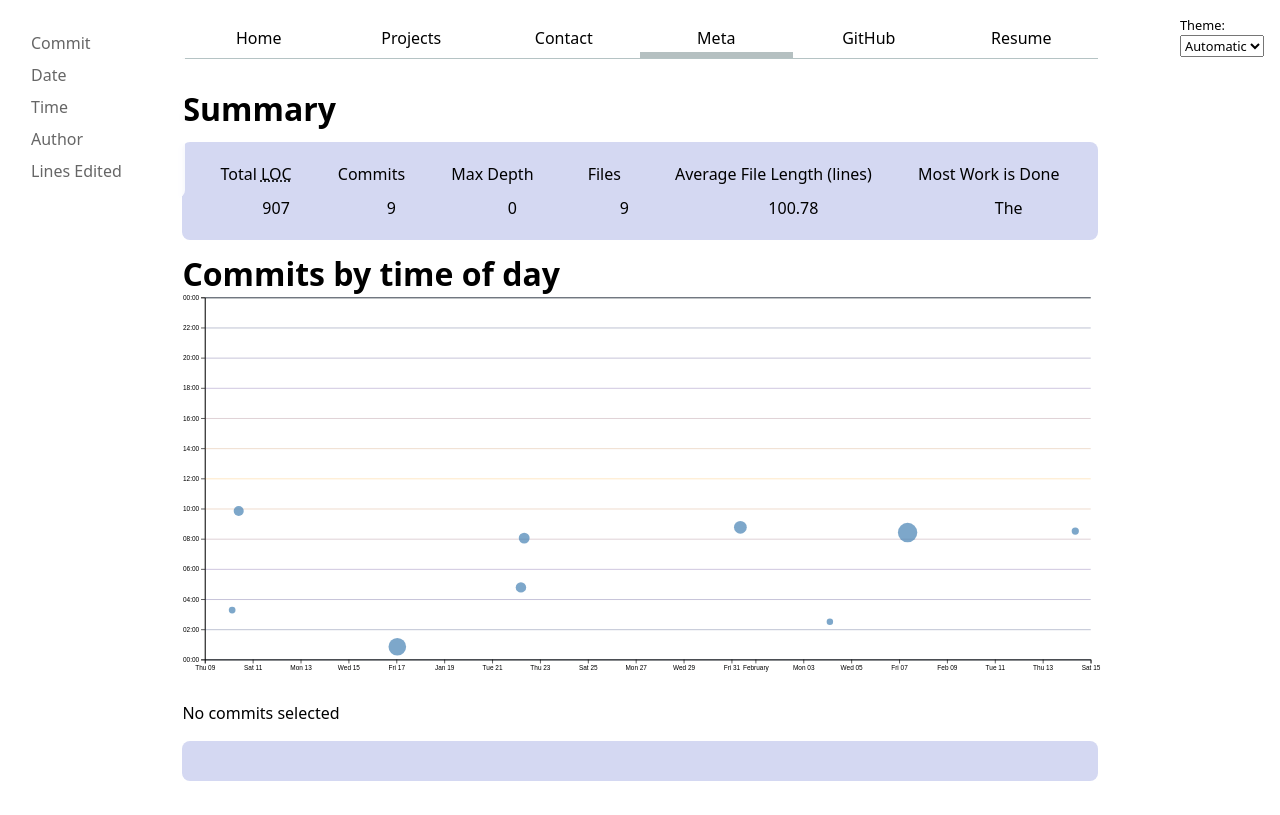
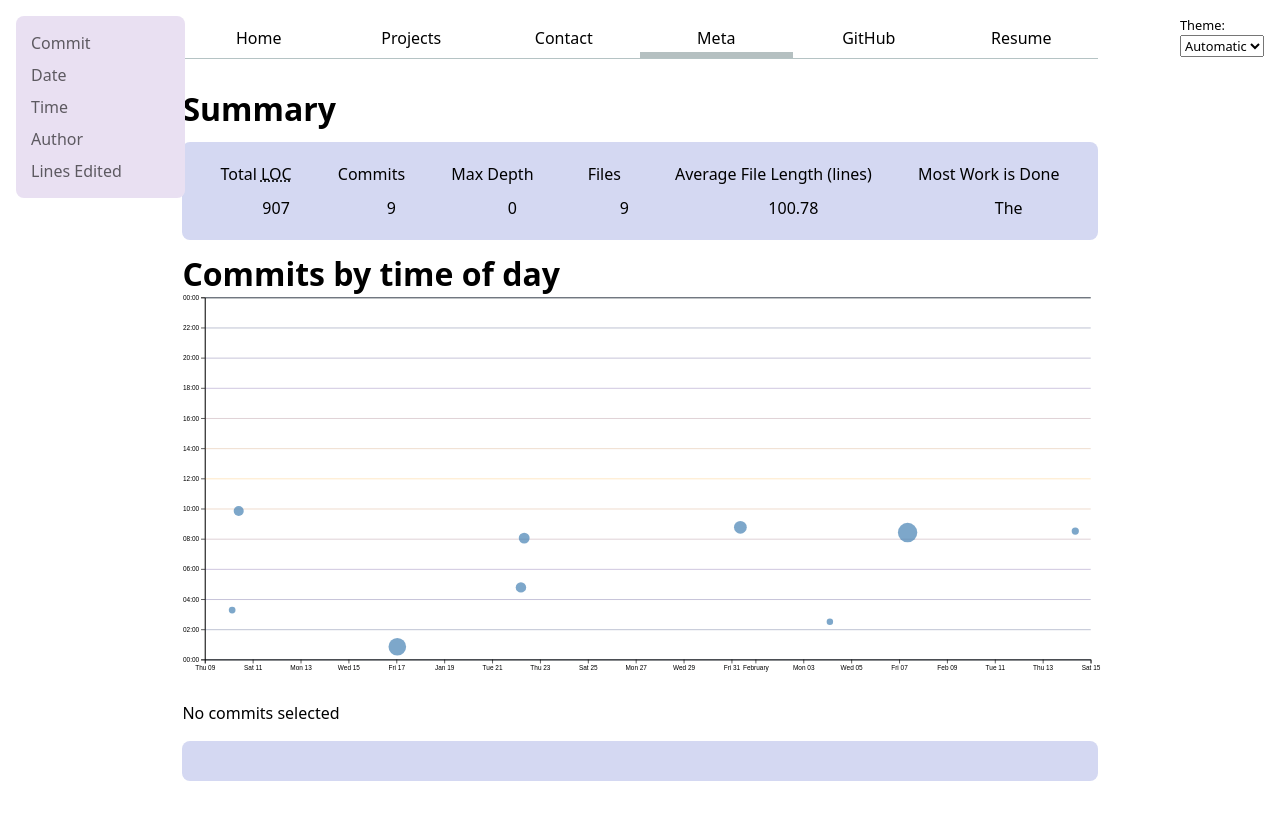
Before and after one commit to pelicheng/portfolio, a website: page meta/index.html in a window 1280 px wide. Drawn offline with nearby package versions, Linux system fonts and the light colour scheme.

Commit message:
Update style.css

```diff
--- a/style.css
+++ b/style.css
@@ -270,7 +270,7 @@ dl.info dt {
     position: fixed;
     top: 1em;
     left: 1em;
-    background-color: rgba(255, 255, 255, 0.8); /*change later*/
+    background-color:color-mix(in oklch, var(--color-accent), canvas 50%); /*change later*/
     box-shadow: inset; /*change later*/
     border-radius: 8px;
     backdrop-filter: blur(3px);
```
